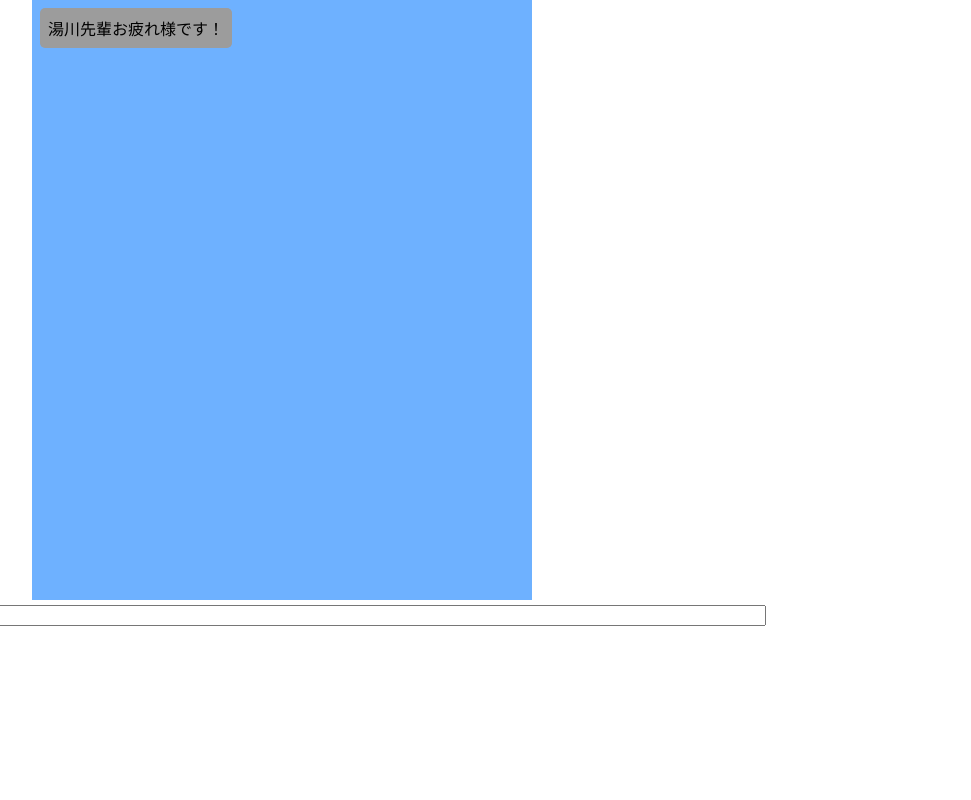
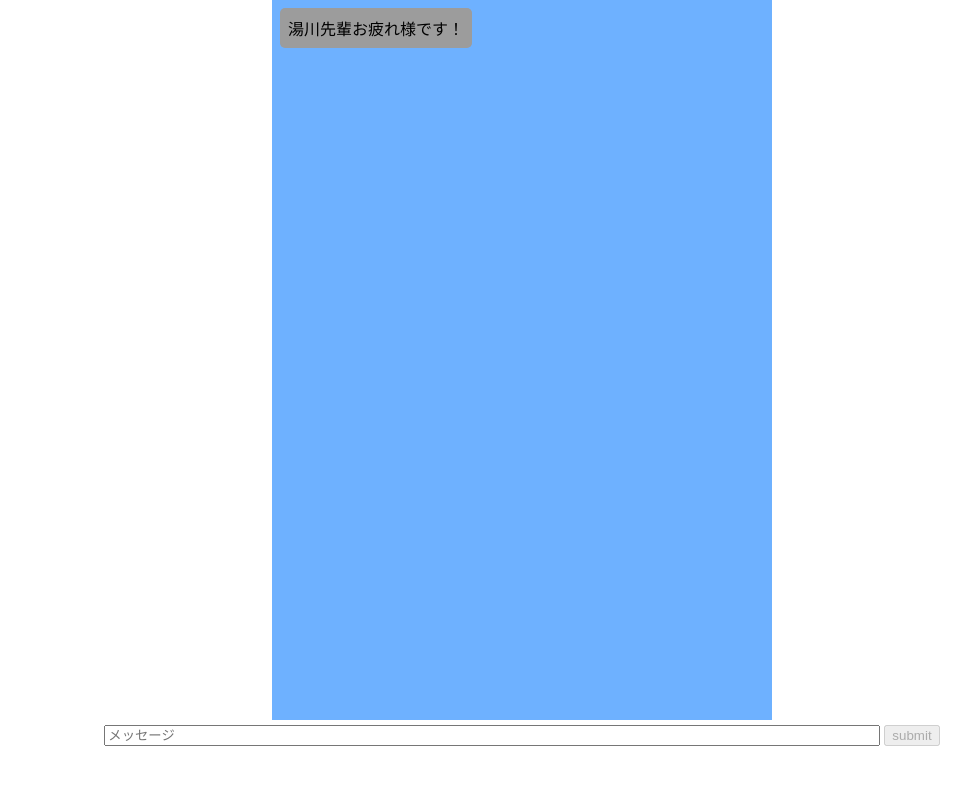
Before and after one commit to yuta0306/live-competition-2021, a Flask app: template templates/index.html in a window 1280 px wide. Shown: the whole page, without its empty margins (118-1089 px from the left). Run offline with Flask 2, Linux system fonts and the light colour scheme; the template is opened without the code that fills it, so the values that code supplies are empty; parts of the project's set-up code (start-up, migrations or seed data) failed here and were passed over.

Commit message:
“レイアウトの修正と入力の制限”
“レイアウトの修正については、主に画面を中央に寄せることを行った。入力の制限については、テキストの入力が一切ない時と、スペースのみの入力の時、submitボタンを押せないようにした。”

```diff
--- a/templates/index.html
+++ b/templates/index.html
@@ -11,7 +11,7 @@
 <style>
     .frame {
         height: 100vh;
-        width: 100vh;
+        width: 100vw;   /*100vh -> 100vw*/
         /* overflow: hidden; */
         margin: 0;
         padding: 0;
@@ -25,7 +25,7 @@
 
     #chat {
         background: rgb(110, 177, 255);
-        height: 75vh;
+        height: 90vh;
         width: 100%;
         max-width: 500px;
         overflow-y: scroll;
@@ -72,18 +72,30 @@
         </div>
     </div>
     <form action="/message" method="post">
-        <input id="message" type="text" placeholder="メッセージ"
-            style="width: 75vw;display: inline-block;margin-top: .3rem;">
-        <input id="submit" type="submit" value="submit" style="margin-bottom: 1em;">
+        <input id="message" type="text" placeholder="メッセージ" onkeyup="inputeChecker(this.value)"
+            style="width: 60vw;display: inline-block;margin-top: .3rem;">
+        <input id="submit" type="submit" value="submit" style="margin-bottom: 1em;" disabled >
     </form>
 </body>
 
 <script>
     const submitBtn = document.getElementById("submit")
+    /*入力部分の制御のための関数*/
+    function inputeChecker(value){
+        if(value.length == 0){
+            submitBtn.disabled = true
+        }else if(value.trim().length == 0){
+            submitBtn.disabled = true
+        }else{
+            submitBtn.disabled = false
+        }
+    }
+
     const session_id = "{{ session_id }}"
     console.log(session_id)
 
     submitBtn.addEventListener("click", e => {
+        submitBtn.disabled = true
         e.preventDefault();
         const chat = document.getElementById("chat")
         const history = chat.getElementsByTagName("div")
```
